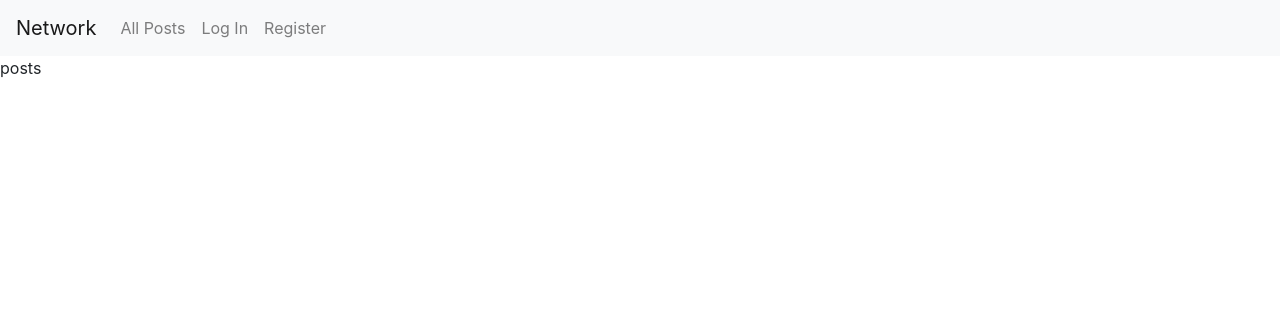
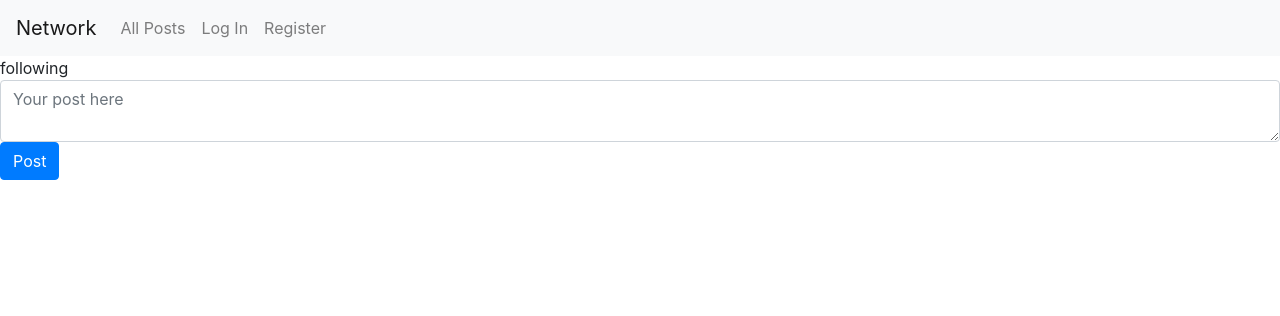
Before and after one commit to iamenochchirima/Network, a Django app: page / in a window 1280 px wide. Shown: the top 316 px of the page. Run offline with Django 3.2, Linux system fonts and the light colour scheme; some libraries are stand-ins or nearby versions.

Commit message:
Please work

```diff
--- a/project4/network/static/network/main.js
+++ b/project4/network/static/network/main.js
@@ -20,9 +20,30 @@
 
         console.log(posts);
 
-    })
+    posts.forEach(post => {
+        const element = document.createElement('div');
+        element.id = "element";
+        element.innerHTML = `
+        <button class="btn btn-light" id="name"><strong>${post['author_name']}</strong></button><br>
+        ${post['body']}<br>
+        <span>Likes: ${post['likes']}</span>
+        <span>${post['date']}</span>
+        `;
+
+        document.querySelector('#posts_page').append(element);
+
+        document.querySelector('#name').addEventListener('click', () => viewProfile(post['author_id']));
+
+        });
+
+    });
 
 }
+
+function viewProfile(author_id) {
+
+}
+
 
 function create_post(event) {
     event.preventDefault()
--- a/project4/network/templates/network/index.html
+++ b/project4/network/templates/network/index.html
@@ -2,10 +2,7 @@
 {% load static %}
 
 {% block body %}
-
-{% if user.is_authenticated %}
 <div id="posts_page">
-    posts
 </div>
 
 <div id="following_page">
@@ -16,11 +13,6 @@
     <textarea class="form-control" id="compose-body" placeholder="Your post here"></textarea>
     <input type="submit" value="Post" class="btn btn-primary"/>
 </div>
-{% else %}
-<div id="posts_page">
-    posts
-</div>
-{% endif %}
 {% endblock %}
 
 {% block script %}
--- a/project4/network/templates/network/layout.html
+++ b/project4/network/templates/network/layout.html
@@ -7,6 +7,7 @@
         <link rel="stylesheet" href="https://stackpath.bootstrapcdn.com/bootstrap/4.4.1/css/bootstrap.min.css" integrity="sha384-Vkoo8x4CGsO3+Hhxv8T/Q5PaXtkKtu6ug5TOeNV6gBiFeWPGFN9MuhOf23Q9Ifjh" crossorigin="anonymous">
         <link href="{% static 'network/styles.css' %}" rel="stylesheet">
         {% block script %}
+        <script src="{% static 'network/main.js' %}"></script>
         {% endblock %}
     </head>
     <body>
```
Also changed, not shown: project4/db.sqlite3.
